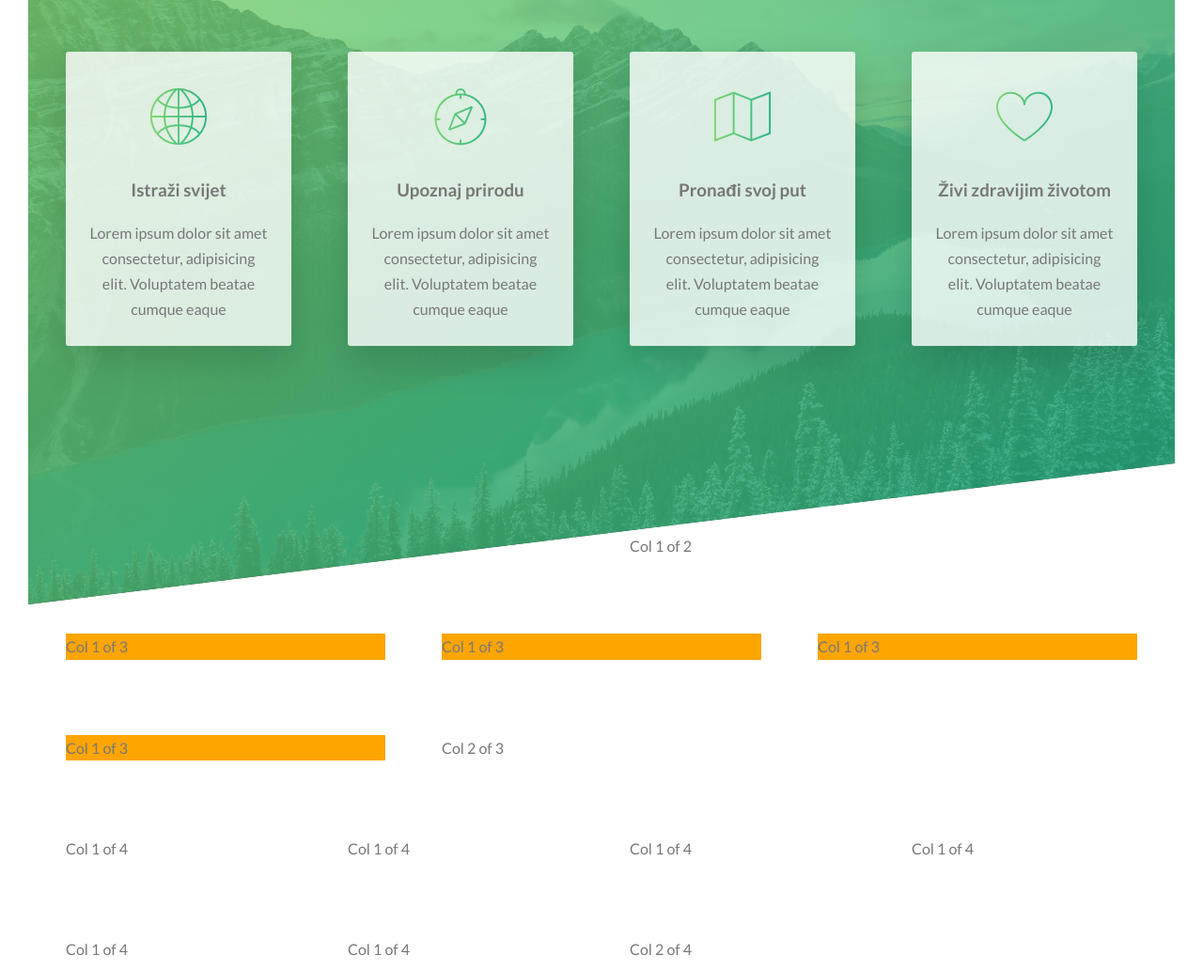
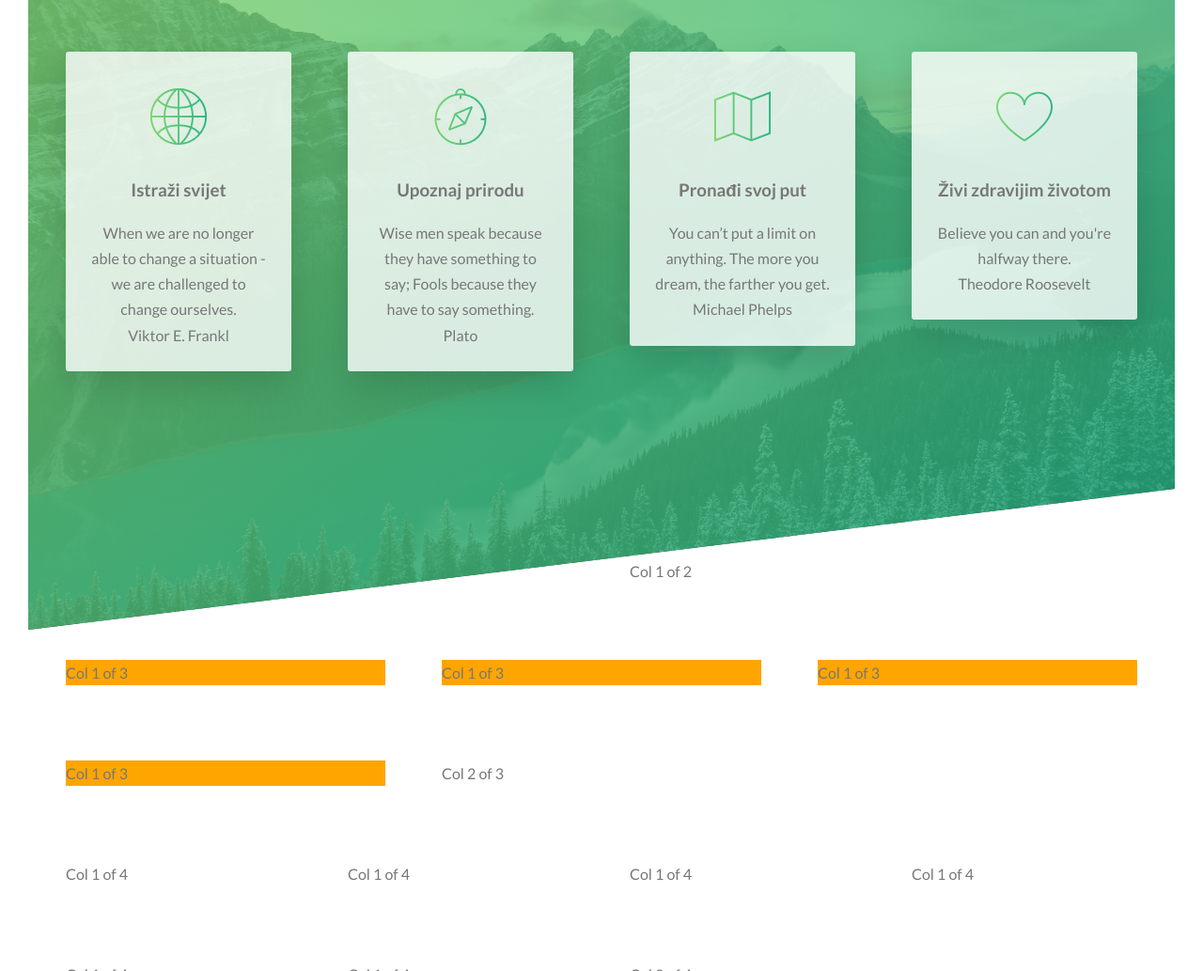
Before and after one commit to alenskupnjak/HtmlNatours, a website: page index.html in a window 1280 px wide. Shown: the part 1701-2734 px from the top of the page at 94% size. Drawn offline with Linux system fonts and the light colour scheme.

Commit message:
015 Citati

```diff
--- a/index.html
+++ b/index.html
@@ -74,7 +74,8 @@
                             <i class="feature-box__icon icon-basic-world"></i>
                             <h3 class="heading-tertiary u-margin-bottom-small">Istraži svijet</h3>
                             <p class="feature-box__text">
-                                Lorem ipsum dolor sit amet consectetur, adipisicing elit. Voluptatem beatae cumque eaque
+                                    When we are no longer able to change a situation - we are challenged to change ourselves. <br>
+                                    Viktor E. Frankl
                             </p>
 
                     </div>
@@ -85,7 +86,8 @@
                             <i class="feature-box__icon icon-basic-compass"></i>
                             <h3 class="heading-tertiary u-margin-bottom-small">Upoznaj prirodu</h3>
                             <p class="feature-box__text">
-                                Lorem ipsum dolor sit amet consectetur, adipisicing elit. Voluptatem beatae cumque eaque
+                                    Wise men speak because they have something to say; Fools because they have to say something. <br>
+                                Plato
                             </p>
 
                     </div>
@@ -96,7 +98,8 @@
                             <i class="feature-box__icon icon-basic-map"></i>
                             <h3 class="heading-tertiary u-margin-bottom-small">Pronađi svoj put</h3>
                             <p class="feature-box__text">
-                                Lorem ipsum dolor sit amet consectetur, adipisicing elit. Voluptatem beatae cumque eaque
+                              You can’t put a limit on anything. The more you dream, the farther you get. <br>
+                              Michael Phelps
                             </p>
 
                     </div>
@@ -107,17 +110,12 @@
                             <i class="feature-box__icon icon-basic-heart"></i>
                             <h3 class="heading-tertiary u-margin-bottom-small">Živi zdravijim životom</h3>
                             <p class="feature-box__text">
-                                Lorem ipsum dolor sit amet consectetur, adipisicing elit. Voluptatem beatae cumque eaque
+                                    Believe you can and you're halfway there. <br>
+                                    Theodore Roosevelt
                             </p>
 
                     </div>
                 </div>
-
-
-
-
-
-
 
 
             </div>
```
